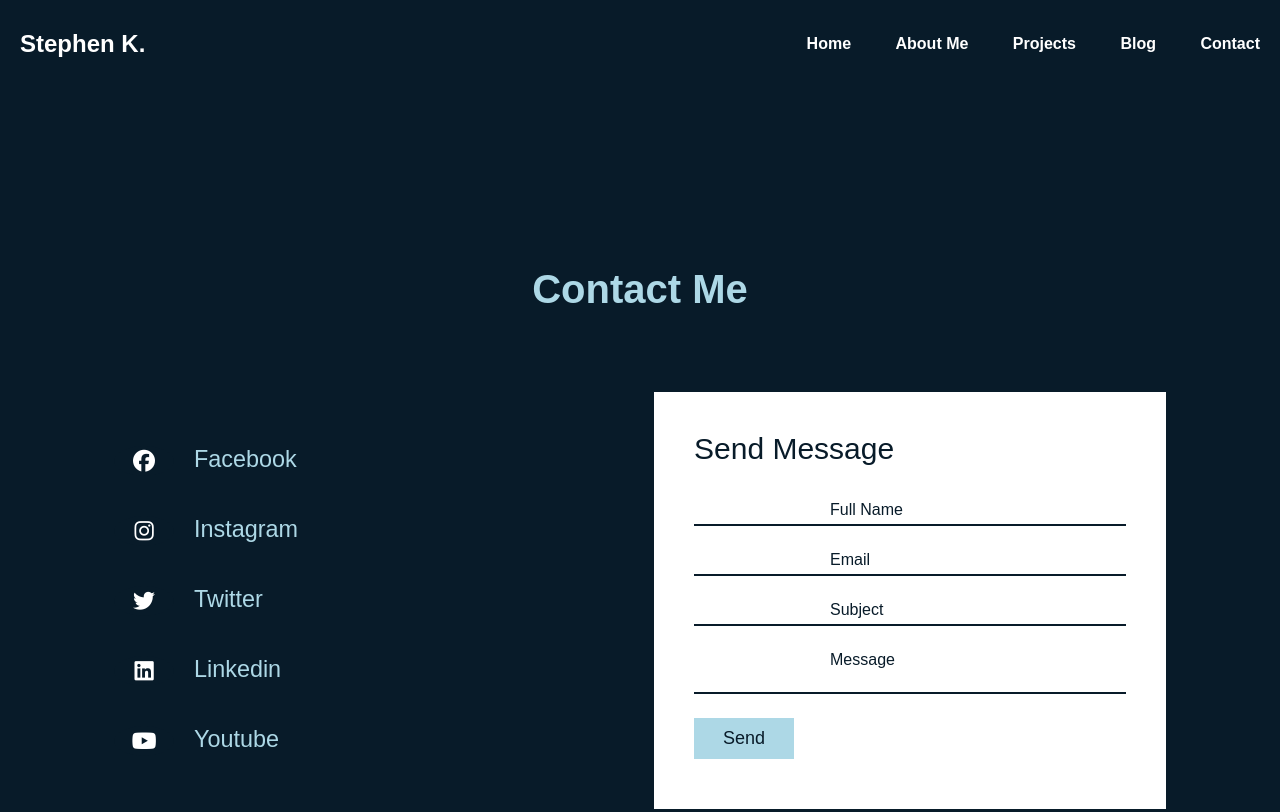
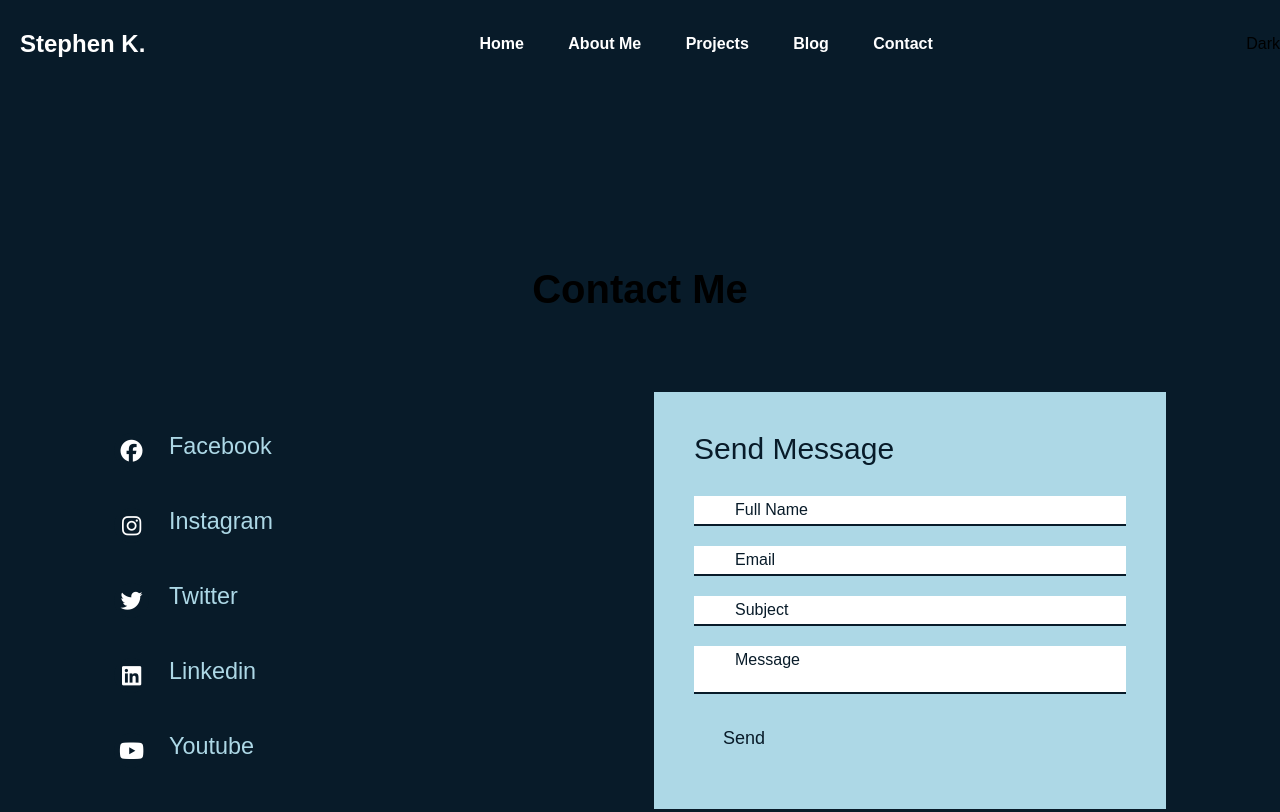
Before and after one commit to steveAteRice/stephenportfolio.github.io, a plain HTML site: page contact.html in a window 1280 px wide. Shown: the top 812 px of the page. Drawn offline with Linux system fonts and the light colour scheme.

Commit message:
Update contact.html

```diff
--- a/contact.html
+++ b/contact.html
@@ -8,14 +8,12 @@
     <title>Projects</title>
 
     <style>
-
         .page {
-            color: lightblue;
             height: 120vh;
         }
 
         .content {
-            color: lightblue;
+            color: var(text-color);
         }
 
         .container {
@@ -69,8 +67,8 @@
         }
 
         .container .socialMedia .box .icon {
-            min-width: 60px;
-            height: 30px;
+            min-width: 35px;
+            height: 35px;
             background: #081b29;
             display: flex;
             justify-content: center;
@@ -83,20 +81,19 @@
             display: flex;
             margin-left: 20px;
             font-size: 20px;
-            color: lightblue;
             flex-direction: column;
             font-weight: 500;
-
         }
 
         .container .socialMedia .box .text h3 {
             font-weight: 200;
+            color: var(text-color);
         }
 
         .contactForm {
             width: 40%;
             padding: 40px;
-            background: white;
+            background: lightblue;
         }
 
         .contactForm h2 {
@@ -126,7 +123,7 @@
 
         .contactForm .inputBox span {
             position: absolute;
-            left: 830px;
+            left: 735px;
             padding: 5px 0;
             font-size: 16px;
             margin: 10px 0;
@@ -156,22 +153,24 @@
     </style>
 </head>
 <body>
-    <section class="page">
-        <div>
+    <div class="page">
         <nav>
             <ul>
-                    <li style="font-size:x-large"><a href="index.html">Stephen K.</a></li>
+                <li style="font-size:x-large;width:126px;"><a href="index.html">Stephen K.</a></li>
             </ul>
-                <ul>
+            <ul style="text-align: right">
                 <li><a href="index.html">Home</a></li>
                 <li><a href="aboutMe.html">About Me</a></li>
                 <li><a href="project.html">Projects</a></li>
                 <li><a href="blog.html">Blog</a></li>
                 <li><a href="contact.html">Contact</a></li>
             </ul>
+            <div class="toggle-btn" id="btn">
+                <span id="btnText">Dark</span>
+            </div>
         </nav>
-        </div>
-        <section class="contact">
+
+        <div class="contact">
             <div class="content">
                 <h1 style="font-size:40px; margin-bottom:50px; text-align: center;">Contact Me</h1>
             </div>
@@ -180,31 +179,31 @@
                     <div class="box">
                         <div class="icon"><i class="fa-brands fa-facebook"></i></div>
                         <div class="text">
-                            <h3><a href="https://www.facebook.com/" style="text-decoration: none; color:lightblue;">Facebook</a></h3>
+                            <h3><a href="https://www.facebook.com/" style="text-decoration: none; color:lightblue">Facebook</a></h3>
                         </div>
                     </div>
                     <div class="box">
                         <div class="icon"><i class="fa-brands fa-instagram"></i></div>
                         <div class="text">
-                            <h3><a href="https://www.instagram.com/" style="text-decoration: none; color:lightblue;">Instagram</a></h3>
+                            <h3><a href="https://www.instagram.com/" style="text-decoration: none; color:lightblue">Instagram</a></h3>
                         </div>
                     </div>
                     <div class="box">
                         <div class="icon"><i class="fa-brands fa-twitter"></i></div>
                         <div class="text">
-                            <h3><a href="https://x.com/?lang=en" style="text-decoration: none; color:lightblue;">Twitter</a></h3>
+                            <h3><a href="https://x.com/?lang=en" style="text-decoration: none; color:lightblue">Twitter</a></h3>
                         </div>
                     </div>
                     <div class="box">
                         <div class="icon"><i class="fa-brands fa-linkedin"></i></div>
                         <div class="text">
-                            <h3><a href="https://www.linkedin.com/in/stephen-kim-43092b237/" style="text-decoration: none; color:lightblue;">Linkedin</a></h3>
+                            <h3><a href="https://www.linkedin.com/in/stephen-kim-43092b237/" style="text-decoration: none; color:lightblue">Linkedin</a></h3>
                         </div>
                     </div>
                     <div class="box">
                         <div class="icon"><i class="fa-brands fa-youtube"></i></div>
                         <div class="text">
-                            <h3><a href="https://www.youtube.com/" style="text-decoration: none; color:lightblue;">Youtube</a></h3>
+                            <h3><a href="https://www.youtube.com/" style="text-decoration: none; color:lightblue">Youtube</a></h3>
                         </div>
                     </div>
                 </div>
@@ -233,9 +232,24 @@
                     </form>
                 </div>
             </div>
-        </section>
+        </div>
+    </div>
 
-    </section>
+    <script>
+        let btn = document.getElementById("btn");
+        let btnText = document.getElementById("btnText");
+
+        btn.onclick = function(){
+            document.body.classList.toggle("dark-theme");
+
+            if(document.body.classList.contains("dark-theme")){
+                btnText.innerHTML = "Light";
+            }else{
+                btnText.innerHTML = "Dark";
+            }
+        }
+    </script>
+
 
     <footer>
         <div class="footerContainer">
```
Lines whose indentation alone changed are shown as unchanged.
